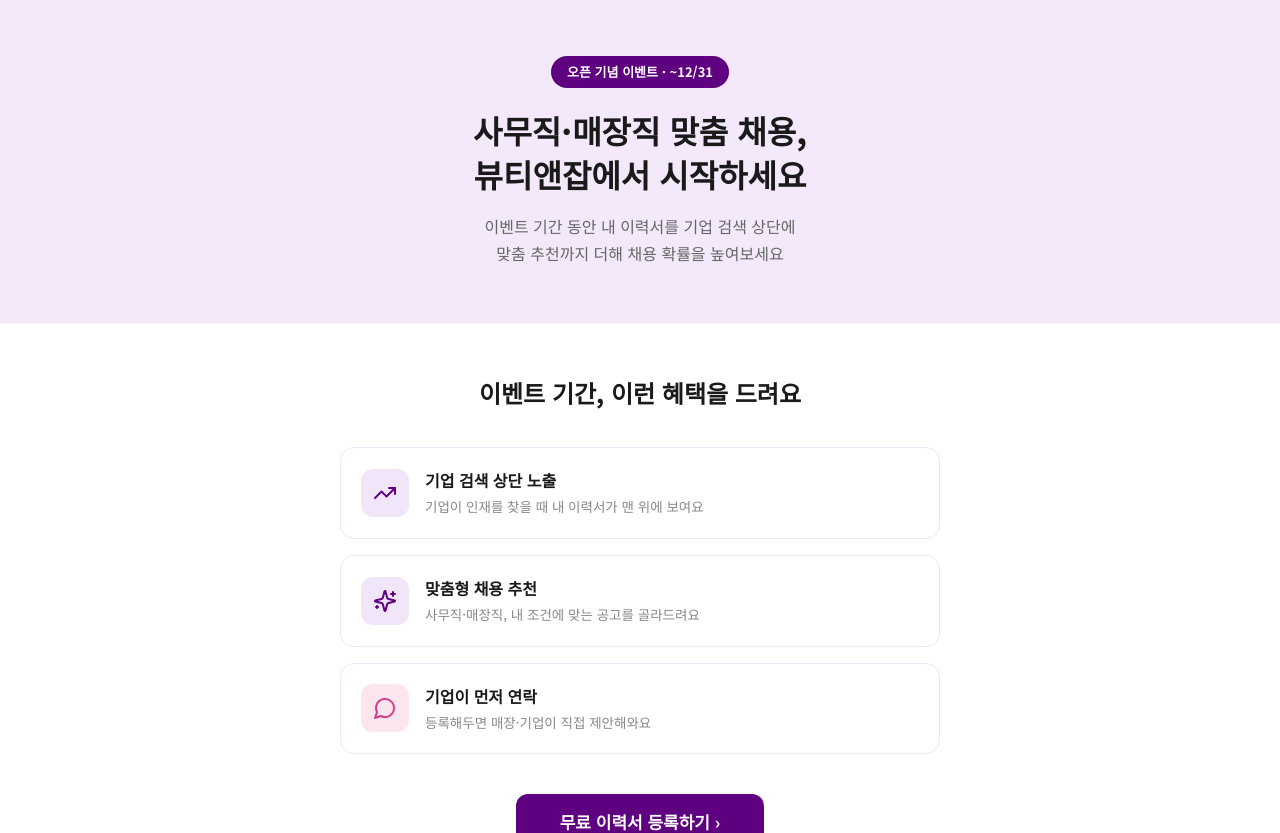
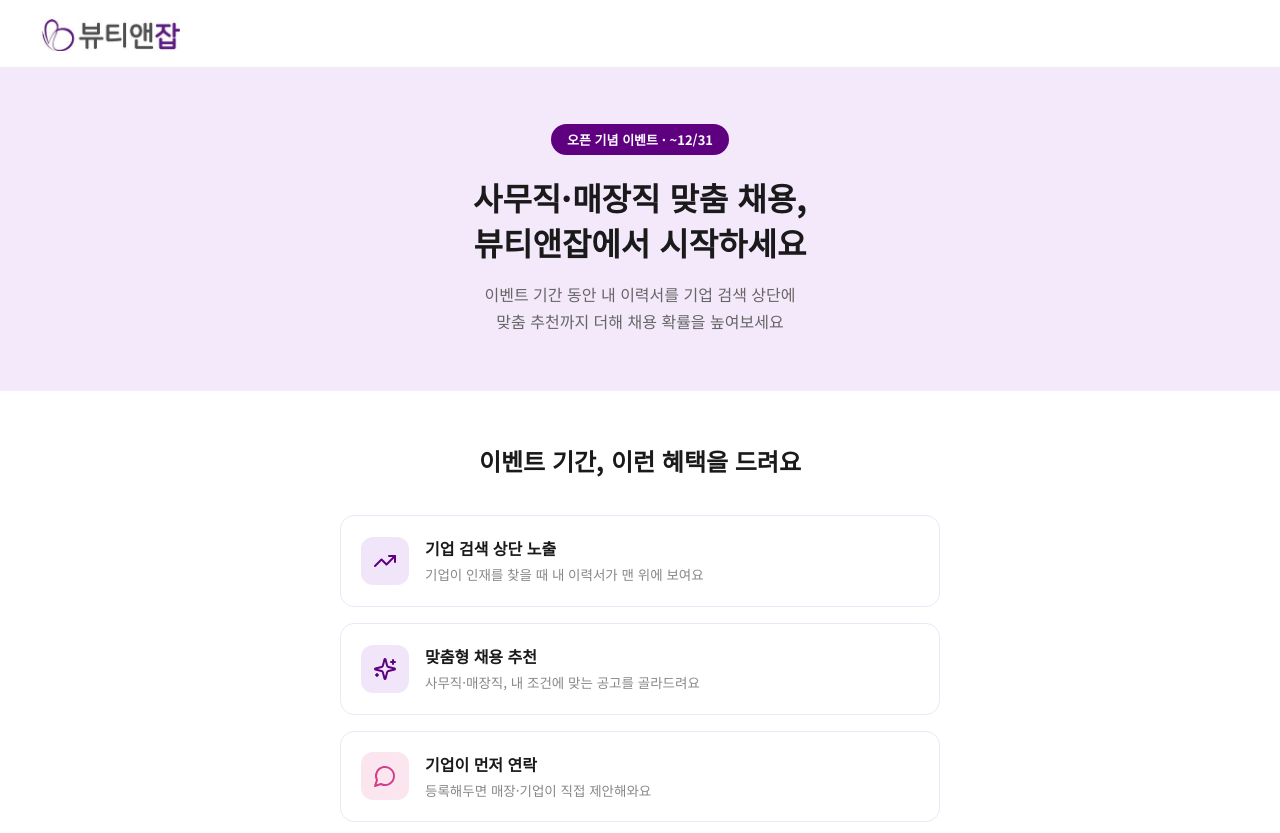
Before and after one commit to jiwone73/beauty-and-job, a Next.js app: page /jobseeker in a window 1280 px wide. Shown: the top 833 px of the page. Built offline with nearby package versions, Linux system fonts and the light colour scheme; a web font is replaced by a local one.

Commit message:
feat: jobseeker·company 페이지 상단 로고 헤더(홈 이동) 추가

```diff
--- a/app/jobseeker/page.tsx
+++ b/app/jobseeker/page.tsx
@@ -1,5 +1,6 @@
 "use client";
 import Link from "next/link";
+import Image from "next/image";
 import { TrendingUp, Sparkles, MessageCircle } from "lucide-react";
 
 const BENEFITS = [
@@ -11,6 +12,13 @@ const BENEFITS = [
 export default function JobSeekerPage() {
   return (
     <main style={{ background: "#fff" }}>
+      <header style={{ borderBottom: "1px solid #eee", padding: "16px 20px" }}>
+        <div style={{ maxWidth: 1200, margin: "0 auto" }}>
+          <Link href="/">
+            <Image src="/images/logo.png" alt="뷰티앤잡" width={140} height={40} priority />
+          </Link>
+        </div>
+      </header>
       <section style={{ background: "#f3e9fa", padding: "56px 20px", textAlign: "center" }}>
         <div style={{ maxWidth: 720, margin: "0 auto" }}>
           <span style={{ display: "inline-block", background: "#5f0080", color: "#fff", fontSize: 13, fontWeight: 600, padding: "6px 16px", borderRadius: 100, marginBottom: 20 }}>
```
